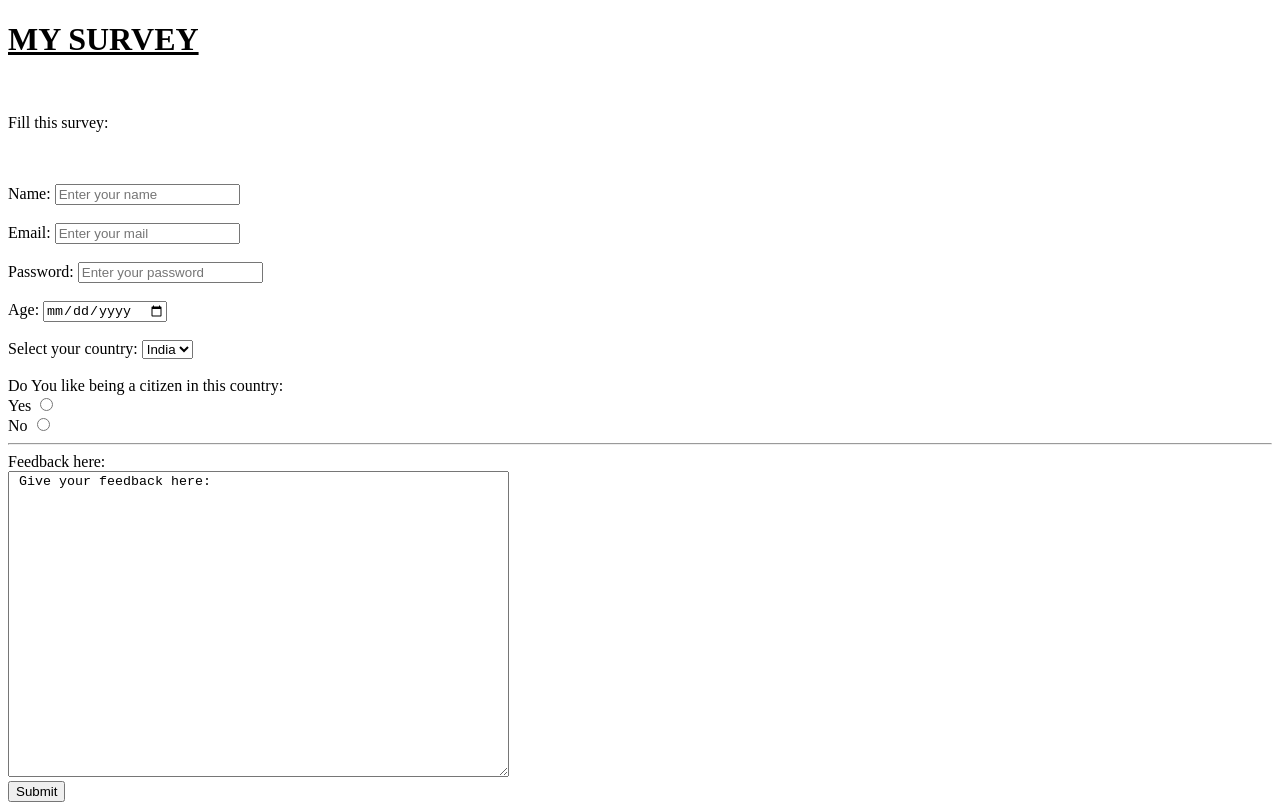
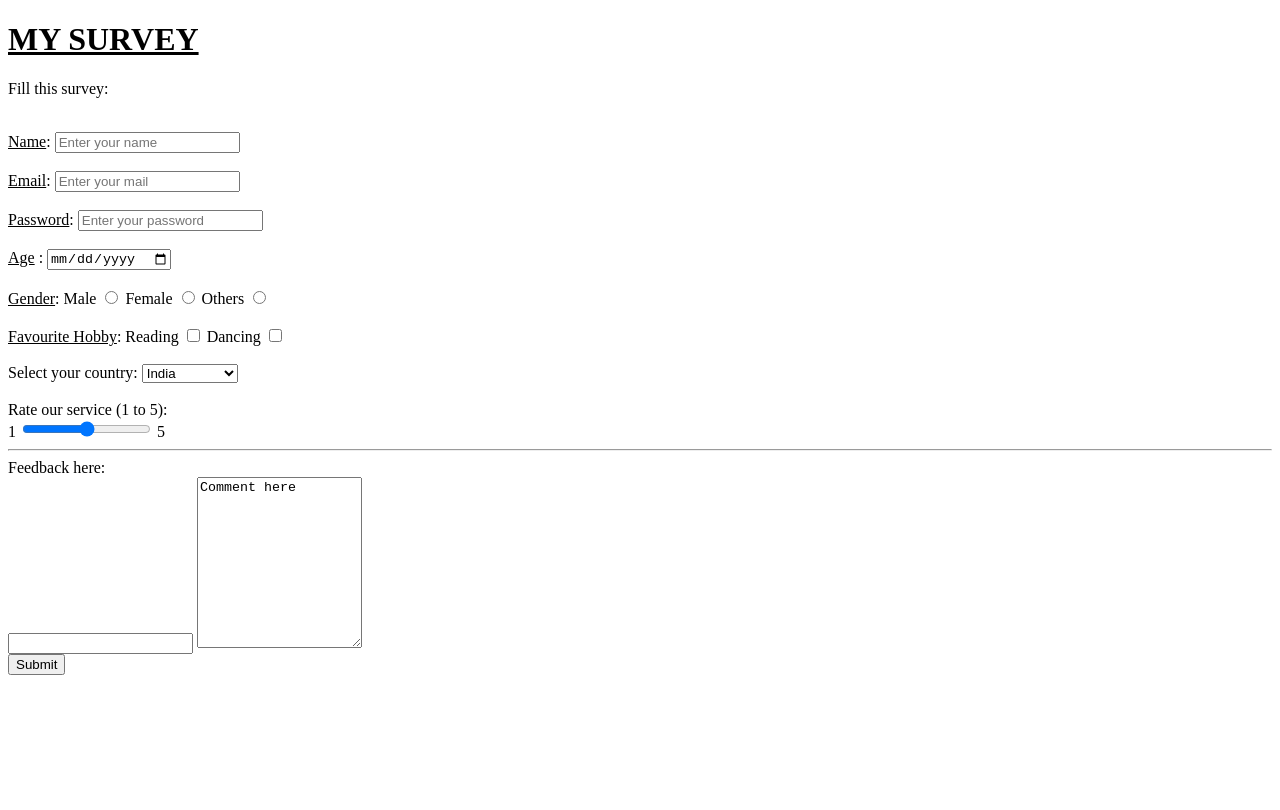
Before and after one commit to aarushidangwal/survey1, a plain HTML site: page index.html in a window 1280 px wide. Drawn offline with Linux system fonts and the light colour scheme.

Commit message:
updates form

```diff
--- a/index.html
+++ b/index.html
@@ -8,21 +8,38 @@
 <body>
     <h1><u>MY SURVEY </u></h1>
 <form action=".submitform.php" method="post">
-<br>
 <p> Fill this survey:</p>
 <br>
-<br>
-Name: <input type="name" placeholder="Enter your name">
+<u>Name</u>:
+ <input type="name" placeholder="Enter your name">
 <br>
 <br>
-Email:
+<u>Email</u>:
 <input type="email" id="email" placeholder="Enter your mail"> <label for="email"></label>
 <br>
 <br>
-Password: <input type="password" placeholder="Enter your password">
+<u>Password</u>:
+ <input type="password" placeholder="Enter your password">
 <br>
 <br>
-Age: <input type="date" placeholder="Enter your date">
+<u>Age</u> :
+ <input type="date" placeholder="Enter your date">
+<br>
+<br>
+<u>Gender</u>:
+<label for="male">Male</label>
+<input type="radio" id="male" value="man" name="gender">
+<label for="female">Female</label>
+<input type="radio" id="female" value="female" name="gender">
+<label for="others">Others</label>
+<input type="radio" id="others" value="others" name="gender">
+<br>
+<br>
+<u>Favourite Hobby</u>:
+<label for="reading">Reading</label>
+<input type="checkbox" id="checkbox" value="hobby">
+<label for="dancing">Dancing</label>
+<input type="checkbox" id="dancing" value="hobby">
 <br>
 <br>
 Select your country:
@@ -31,20 +48,23 @@ Select your country:
     <option value="India">India</option>
     <option value="USA">USA</option>
     <option value="UK">UK</option>
+    <option value="China">China</option>
+    <option value="Brazil">Brazil</option>
+    <option value="Turkey">Turkey</option>
+    <option value="Madagascar">Madagascar</option>
 </select>
 <br>
 <br>
-    Do You like being a citizen in this country:
+<label for="rating"> Rate our service (1 to 5):
     <br>
-<label for="yes"> Yes </label>
-<input type="radio" id="yes" name="yesorno" value="yes">
-<br>
-<label for="no">No</label>
-<input type="radio" name="yesorno" id="no" value="no">
+ 1
+<input type="range" id="rating" name="1to5" value="rating">
+ 5
 <hr>
 Feedback here:
 <br>
-<textarea rows="20"cols="60"> Give your feedback here:
+<input type="text" placeholer="Comment here">
+<textarea rows="11" cols="18">Comment here
 </textarea>
 <br>
 <input type="submit" placeholder="Submit">
```
